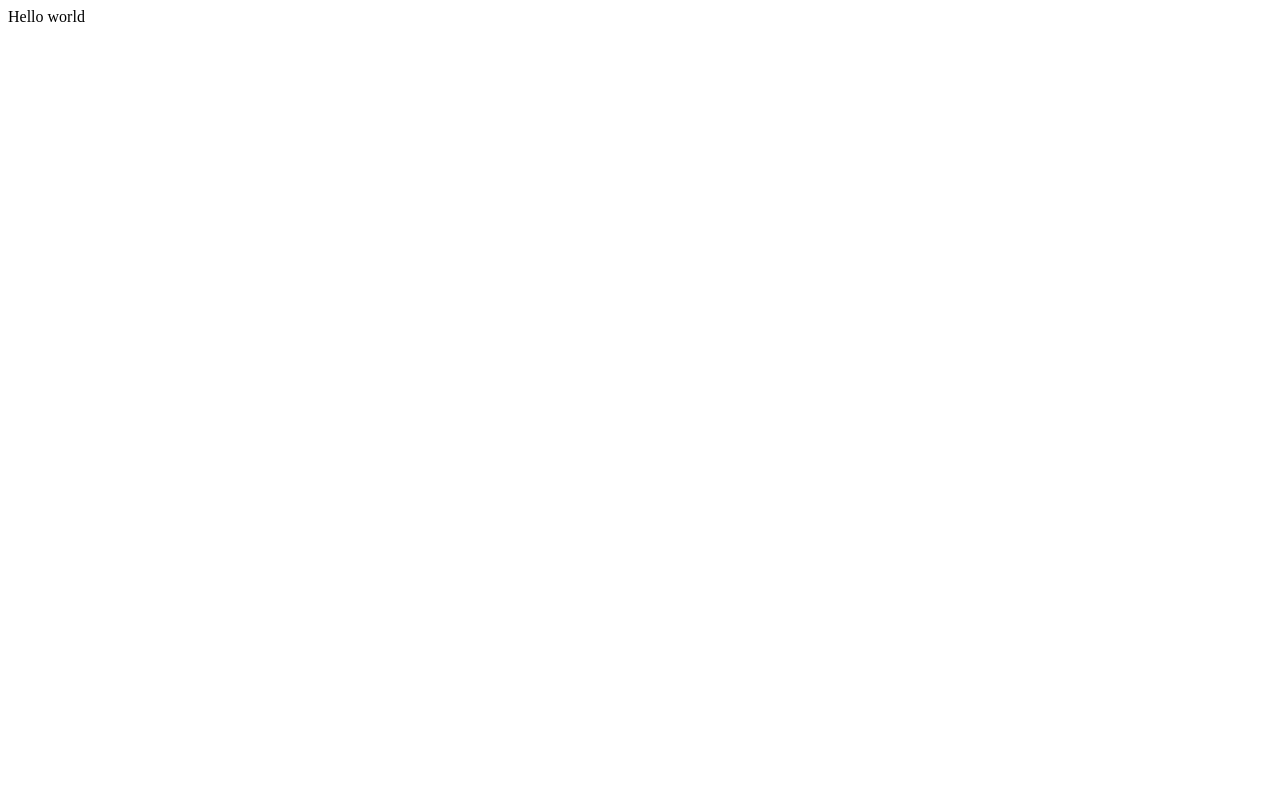
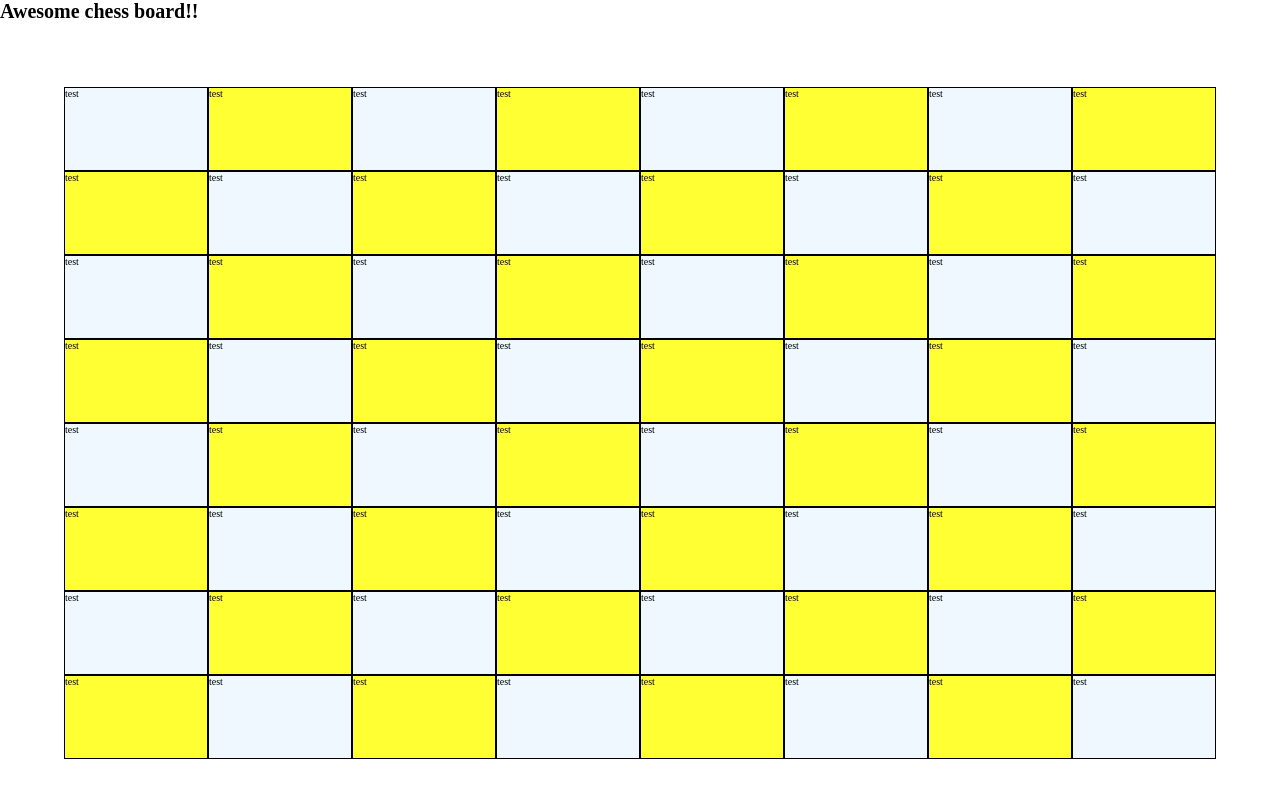
Before and after one commit to Collatty/chess, a React app: page / in a window 1280 px wide. Shown: the top 798 px of the page. Built offline with nearby package versions, Linux system fonts and the light colour scheme.

Commit message:
Furether set up & render chess baord

```diff
--- a/index.html
+++ b/index.html
@@ -6,6 +6,6 @@
     <title>Document</title>
   </head>
   <body>
-    <div id="root">Hello</div>
+    <div id="root"></div>
   </body>
 </html>
--- a/package.json
+++ b/package.json
@@ -28,10 +28,14 @@
     "react-dom": "^17.0.2"
   },
   "devDependencies": {
+    "@babel/preset-env": "^7.15.6",
     "@types/react": "^17.0.20",
     "@types/react-dom": "^17.0.9",
+    "babel-loader": "^8.2.2",
+    "css-loader": "^6.2.0",
     "html-webpack-plugin": "^5.3.2",
     "path": "^0.12.7",
+    "style-loader": "^3.2.1",
     "ts-loader": "^9.2.5",
     "webpack": "^5.52.1",
     "webpack-cli": "^4.8.0",
--- /dev/null
+++ b/src/Board.tsx
@@ -0,0 +1,28 @@
+import React, { useState } from 'react';
+import Tile from './Tile';
+
+const RANKS = [1, 2, 3, 4, 5, 6, 7, 8];
+const FILES = ['A', 'B', 'C', 'D', 'E', 'F', 'G', 'H'];
+
+export const Board = () => {
+  return (
+    <div className="board">
+      {RANKS.map((rank) => {
+        return FILES.map((file, index) => {
+          const color = (index + rank) % 2 === 0 ? 'white' : 'black';
+          return (
+            <Tile
+              key={rank + index}
+              piece={undefined}
+              backgroundColor={color}
+              file={file}
+              rank={rank}
+            ></Tile>
+          );
+        });
+      })}
+    </div>
+  );
+};
+
+export default Board;
--- /dev/null
+++ b/src/Chess.tsx
@@ -0,0 +1,9 @@
+import React from 'react';
+import { Board } from './Board';
+
+export const Chess = () => (
+  <>
+    <h1>Awesome chess board!!</h1>
+    <Board></Board>
+  </>
+);
--- /dev/null
+++ b/src/Tile.tsx
@@ -0,0 +1,13 @@
+import React from 'react';
+import { ITile } from './types';
+import './style.css';
+
+const Tile = ({ piece, backgroundColor }: ITile) => {
+  return piece ? (
+    <div className={backgroundColor}>{piece} test</div>
+  ) : (
+    <div className={backgroundColor}>test</div>
+  );
+};
+
+export default Tile;
--- a/src/index.tsx
+++ b/src/index.tsx
@@ -1,4 +1,6 @@
 import React from 'react';
 import ReactDOM from 'react-dom';
+import { Chess } from './Chess';
+import './style.css';
 
-ReactDOM.render(<div>Hello world</div>, document.getElementById('root'));
+ReactDOM.render(<Chess />, document.getElementById('root'));
--- /dev/null
+++ b/src/style.css
@@ -0,0 +1,40 @@
+html {
+  box-sizing: border-box;
+  font-size: 62.5%;
+}
+
+*,
+*:before,
+*:after {
+  box-sizing: inherit;
+  margin: 0;
+  padding: 0;
+}
+
+.black {
+  width: 12.5%;
+  height: 12.5%;
+  border: solid 1px black;
+  background-color: aliceblue;
+}
+
+.white {
+  background-color: #ff3;
+  width: 12.5%;
+  height: 12.5%;
+  border: solid 1px black;
+}
+
+.board {
+  display: flex;
+  flex-direction: row;
+  padding: 5%;
+  height: 100%;
+  width: 100%;
+  flex-wrap: wrap;
+}
+
+#root {
+  height: 100vh;
+  width: 100vw;
+}
--- /dev/null
+++ b/src/types.ts
@@ -0,0 +1,11 @@
+export interface ITile {
+  piece?: IPiece;
+  rank: number;
+  file: string;
+  backgroundColor: string;
+}
+
+export interface IPiece {
+  name: string;
+  color: string;
+}
--- a/tsconfig.json
+++ b/tsconfig.json
@@ -12,6 +12,6 @@
     "strict": true,
     "downlevelIteration": true
   },
-  "include": ["types", "./src/**/*", "sw.js"],
+  "include": ["./src/**/*", "sw.js"],
   "exclude": ["node_modules"]
 }
--- a/webpack.config.js
+++ b/webpack.config.js
@@ -6,7 +6,10 @@ module.exports = (env, args) => ({
   entry: './src/index.tsx',
   output: {
     path: path.resolve(__dirname, 'dist'),
-    filename: '[name].[hash].js',
+    filename: '[name].[fullhash].js',
+  },
+  resolve: {
+    extensions: ['.wasm', '.ts', '.tsx', '.mjs', '.cjs', '.js', '.json'],
   },
   module: {
     rules: [
@@ -14,6 +17,20 @@ module.exports = (env, args) => ({
         test: /\.tsx?$/,
         exclude: /node_modules/,
         loader: 'ts-loader',
+      },
+      {
+        test: /\.jsx?$/,
+        exclude: /node_modules/,
+        use: {
+          loader: 'babel-loader',
+          options: {
+            presets: ['@babel/preset-env'],
+          },
+        },
+      },
+      {
+        test: /\.css$/,
+        use: ['style-loader', 'css-loader'],
       },
     ],
   },
```
Also changed, not shown: 1 other file (tests, documents, lock files or other folders).
